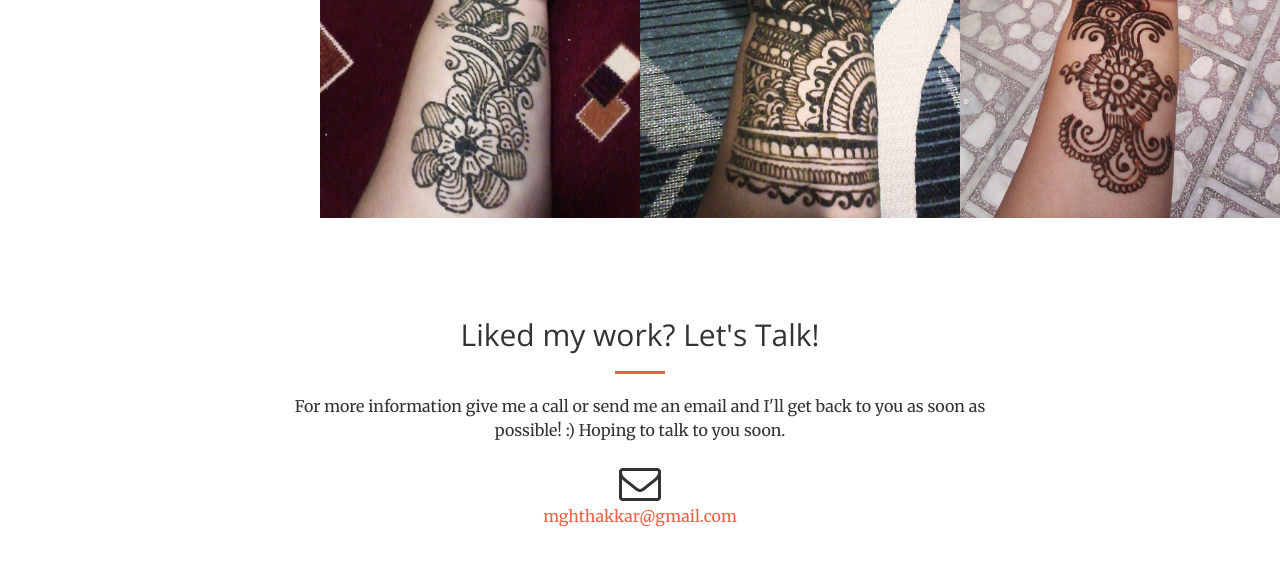
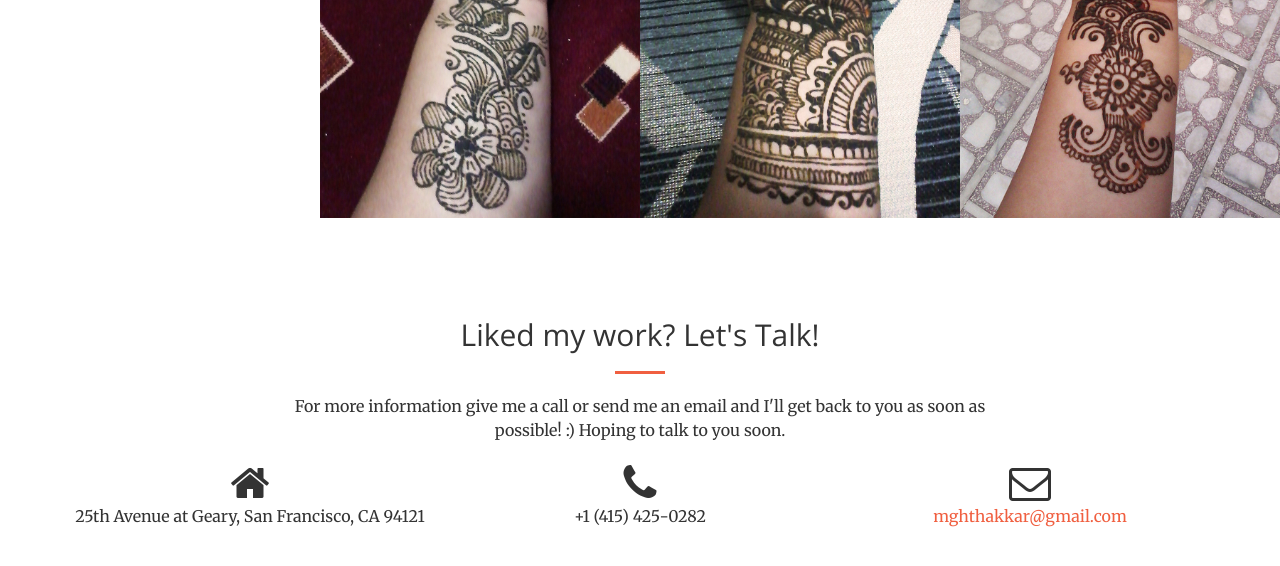
Before and after one commit to mghsuchak/mghsuchak.github.io, a plain HTML site: page index.html in a window 1280 px wide. Shown: the part 2557-3123 px from the top of the page. Drawn offline with nearby package versions, Linux system fonts and the light colour scheme.

Commit message:
Add address and contact number

```diff
--- a/index.html
+++ b/index.html
@@ -284,15 +284,15 @@
                     <hr class="primary">
                     <p>For more information give me a call or send me an email and I'll get back to you as soon as possible! :) Hoping to talk to you soon.</p>
                 </div>
-                <!-- <div class="col-lg-3 col-lg-offset-2 text-center">
+                <div class="col-lg-4 text-center">
                     <i class="fa fa-home fa-3x wow bounceIn"></i>
                     <p>25th Avenue at Geary, San Francisco, CA 94121</p>
                 </div>
-                <div class="col-lg-3 text-center">
+                <div class="col-lg-4 text-center">
                     <i class="fa fa-phone fa-3x wow bounceIn"></i>
                     <p>+1 (415) 425-0282</p>
-                </div> -->
-                <div class="col-lg-8 col-lg-offset-2 text-center">
+                </div>
+                <div class="col-lg-4 text-center">
                     <i class="fa fa-envelope-o fa-3x wow bounceIn" data-wow-delay=".1s"></i>
                     <p><a href="mailto:mghthakkar@gmail.com">mghthakkar@gmail.com</a></p>
                 </div>
```
